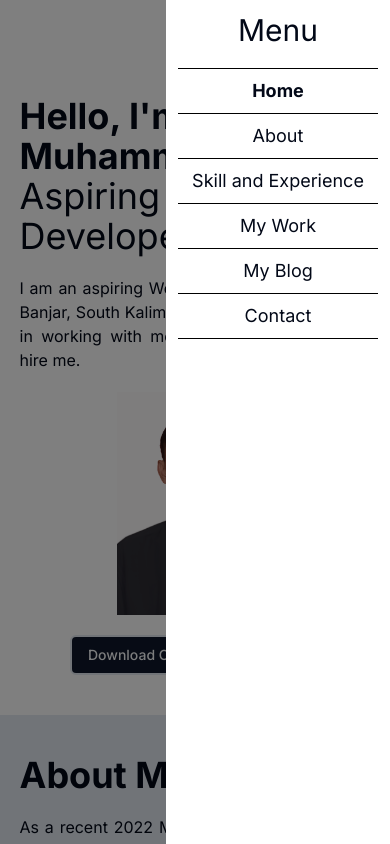
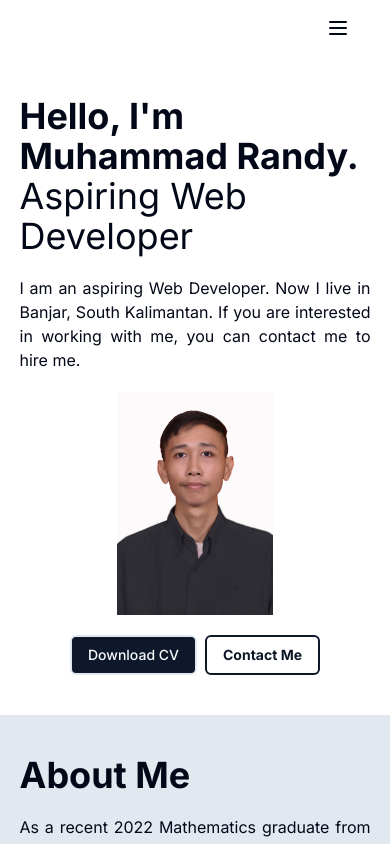
Before and after one commit to MuhRandy/portfolio-website-nextjs, a Next.js app: page / in a window 390 px wide. Shown: the top 844 px of the page. Built offline with nearby package versions, Linux system fonts and the light colour scheme.

Commit message:
update navbar responsiveness

```diff
--- a/components/navbar.tsx
+++ b/components/navbar.tsx
@@ -1,4 +1,4 @@
-import { IconMenu2 } from "@tabler/icons-react";
+import { IconMenu2, IconCrossFilled } from "@tabler/icons-react";
 import { Link } from "react-scroll";
 import {
   Drawer,
@@ -11,6 +11,7 @@ import {
 import { Separator } from "./ui/separator";
 import { cn } from "@/lib/utils";
 import { useState } from "react";
+import { IconX } from "@tabler/icons-react";
 
 function Navbar() {
   const navs = [
@@ -78,16 +79,21 @@ function Navbar() {
         })}
       </ul>
       <IconMenu2 className="md:hidden" onClick={menuHandler} />
+      {/* Menu on Tablet or Smartphone */}
       <div
         onClick={closeMenuHandler}
         className={cn(
           "bg-black/50 z-10 fixed top-0 right-0 left-0 h-screen flex justify-end",
           {
-            hidden: isOpen,
+            hidden: !isOpen,
           }
         )}
       >
-        <ul className="bg-white w-fit flex flex-col items-center p-3">
+        <ul className="bg-white w-fit flex flex-col items-center p-3 relative">
+          <IconX
+            className="absolute top-1 right-1 cursor-pointer"
+            onClick={closeMenuHandler}
+          />
           <li className="text-3xl mb-3">Menu</li>
           {navs.map((nav: { link: string; name: string; offset: number }) => {
             return (
@@ -97,12 +103,13 @@ function Navbar() {
                 </li>
                 <li key={nav.link}>
                   <Link
+                    onClick={closeMenuHandler}
                     activeClass="font-bold"
                     className="cursor-pointer"
                     to={nav.link}
                     spy={true}
                     smooth={true}
-                    duration={500}
+                    duration={1000}
                     offset={nav.offset}
                   >
                     {nav.name}
```
